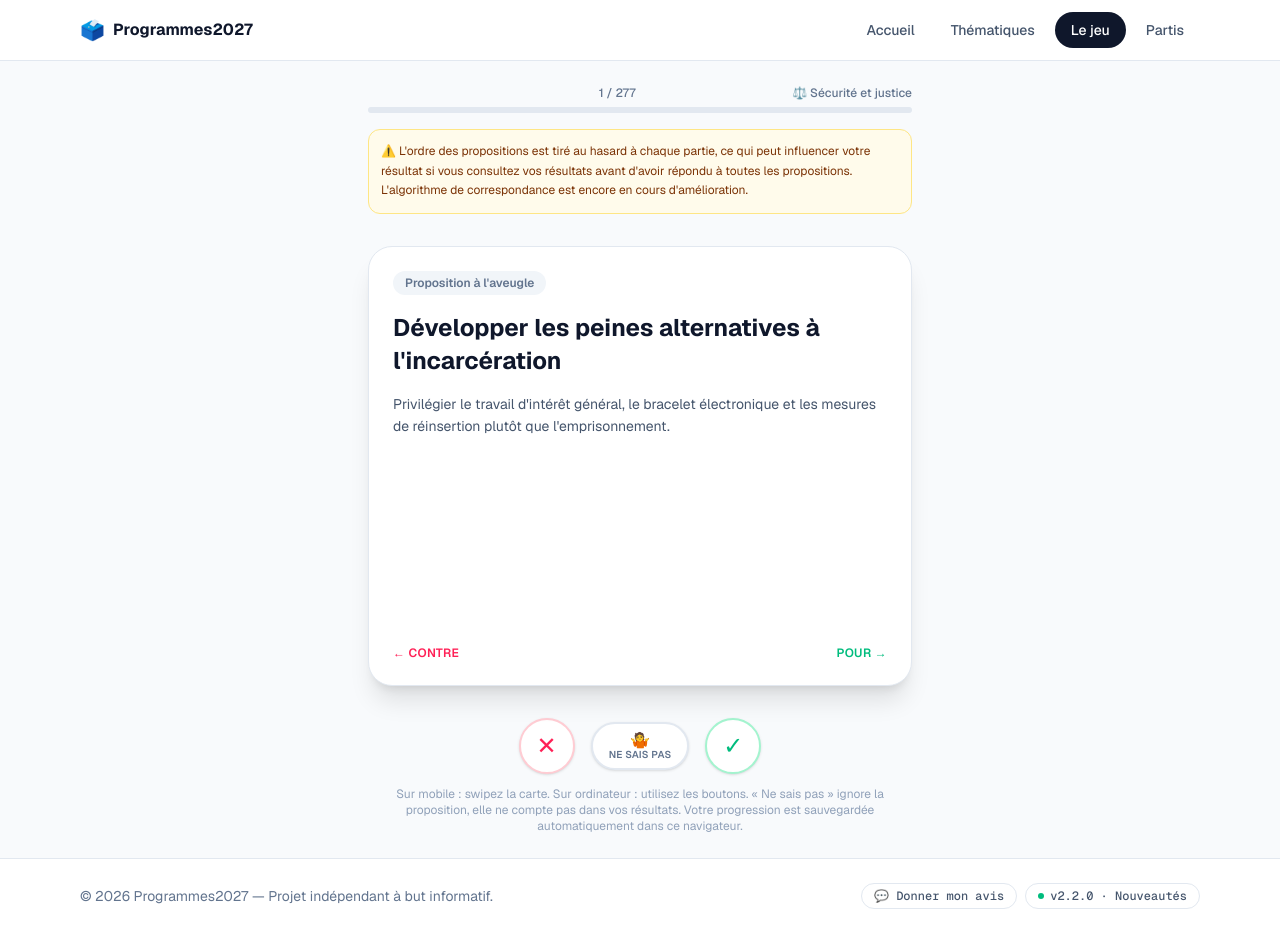
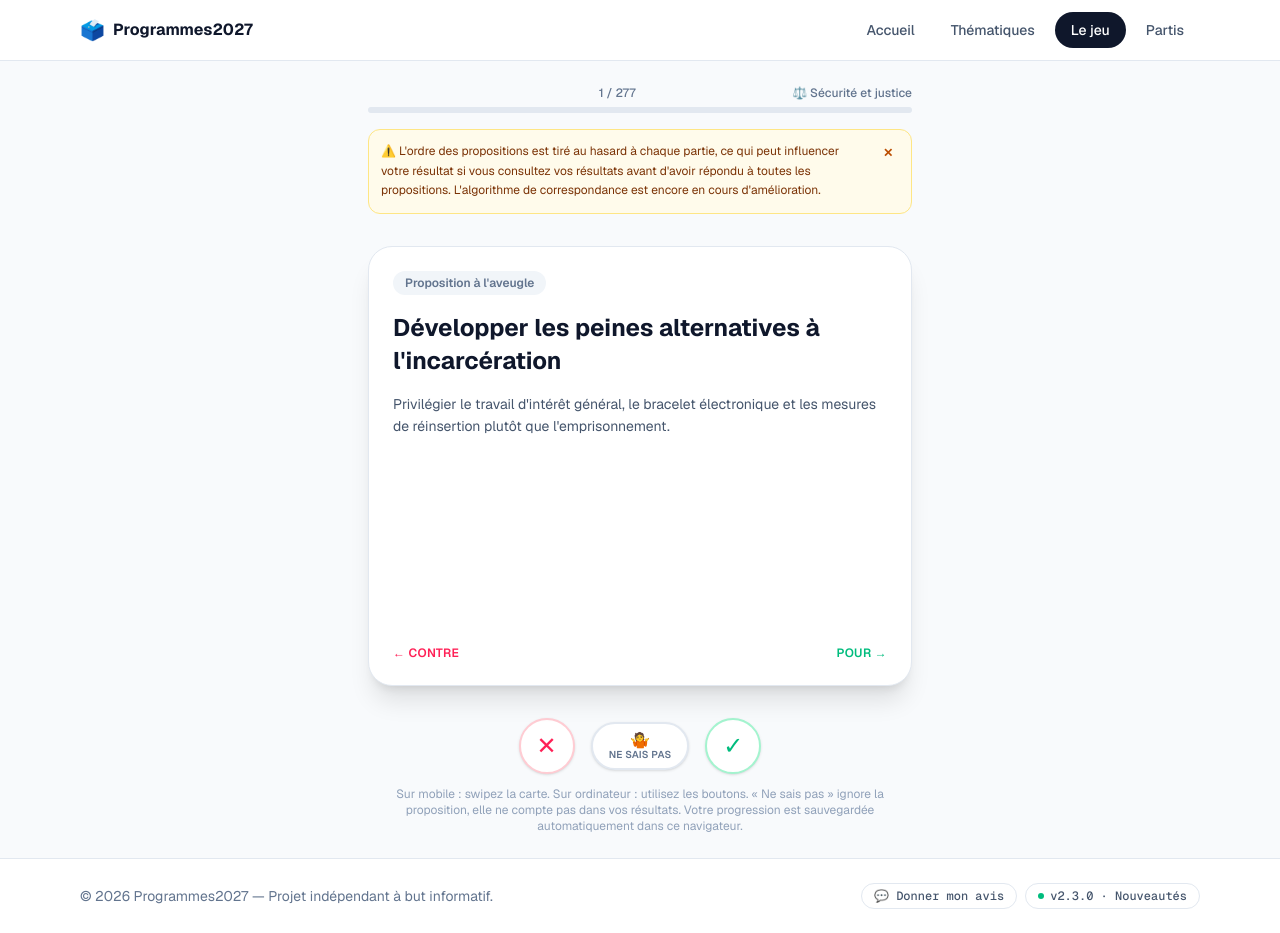
Before and after one commit to ghostwan/Programmes2027, a Next.js app: page /jeu in a window 1280 px wide. Built offline with nearby package versions, Linux system fonts and the light colour scheme.

Commit message:
Allow dismissing the quiz random-order warning
- Add a close button to the quiz disclaimer; dismissal is persisted in
  localStorage so it stays hidden on future visits once acknowledged

```diff
--- a/package.json
+++ b/package.json
@@ -1,6 +1,6 @@
 {
   "name": "programmes2027",
-  "version": "2.2.0",
+  "version": "2.3.0",
   "private": true,
   "scripts": {
     "predev": "node scripts/generate-changelog-data.mjs",
--- a/src/components/SwipeGame.tsx
+++ b/src/components/SwipeGame.tsx
@@ -6,7 +6,12 @@ import { motion, useAnimation, type PanInfo } from "framer-motion";
 import { propositions, propositionById } from "@/lib/data/propositions";
 import { themeById } from "@/lib/data/themes";
 import { Answer, AnswersMap, GameState } from "@/lib/types";
-import { ANSWERS_STORAGE_KEY, GAME_STATE_STORAGE_KEY, MIN_ANSWERS_FOR_EARLY_RESULTS } from "@/lib/storage";
+import {
+  ANSWERS_STORAGE_KEY,
+  GAME_STATE_STORAGE_KEY,
+  MIN_ANSWERS_FOR_EARLY_RESULTS,
+  QUIZ_WARNING_DISMISSED_KEY,
+} from "@/lib/storage";
 
 function shuffle<T>(arr: T[]): T[] {
   const a = [...arr];
@@ -104,6 +109,18 @@ function GamePlay({ initialSavedState }: { initialSavedState: GameState | null }
     () => initialSavedState?.answers ?? {}
   );
   const [resumed] = useState(() => (initialSavedState?.index ?? 0) > 0);
+  const [warningDismissed, setWarningDismissed] = useState(
+    () =>
+      typeof window !== "undefined" &&
+      window.localStorage.getItem(QUIZ_WARNING_DISMISSED_KEY) === "1"
+  );
+
+  function dismissWarning() {
+    setWarningDismissed(true);
+    if (typeof window !== "undefined") {
+      window.localStorage.setItem(QUIZ_WARNING_DISMISSED_KEY, "1");
+    }
+  }
 
   const deck = useMemo(
     () => deckIds.map((id) => propositionById[id]).filter(Boolean),
@@ -247,13 +264,24 @@ function GamePlay({ initialSavedState }: { initialSavedState: GameState | null }
         )}
       </div>
 
-      <p className="mb-4 rounded-xl border border-amber-200 bg-amber-50 p-3 text-xs leading-relaxed text-amber-900">
-        ⚠️ L&apos;ordre des propositions est tiré au hasard à chaque partie,
-        ce qui peut influencer votre résultat si vous consultez vos résultats
-        avant d&apos;avoir répondu à toutes les propositions. L&apos;algorithme
-        de correspondance est encore en cours d&apos;amélioration.
-      </p>
-
+      {!warningDismissed && (
+        <p className="mb-4 flex items-start gap-2 rounded-xl border border-amber-200 bg-amber-50 p-3 text-xs leading-relaxed text-amber-900">
+          <span className="flex-1">
+            ⚠️ L&apos;ordre des propositions est tiré au hasard à chaque partie,
+            ce qui peut influencer votre résultat si vous consultez vos résultats
+            avant d&apos;avoir répondu à toutes les propositions. L&apos;algorithme
+            de correspondance est encore en cours d&apos;amélioration.
+          </span>
+          <button
+            type="button"
+            onClick={dismissWarning}
+            aria-label="Masquer cet avertissement"
+            className="shrink-0 rounded-full px-1.5 py-0.5 font-bold text-amber-700 hover:bg-amber-100 hover:text-amber-900"
+          >
+            ✕
+          </button>
+        </p>
+      )}
       {/* Card */}
       <div className="relative flex flex-1 items-center justify-center py-4">
         <motion.div
--- a/src/lib/generated/changelog-data.json
+++ b/src/lib/generated/changelog-data.json
@@ -1,4 +1,19 @@
 [
+  {
+    "version": "2.3.0",
+    "date": "2026-08-20",
+    "categories": [
+      {
+        "name": "Ajouté",
+        "items": [
+          "Un avertissement dans le jeu précisant que l'ordre aléatoire des propositions peut influencer le résultat en cas de consultation anticipée, et que l'algorithme de correspondance est encore en cours d'amélioration.",
+          "Un réglage sur la page de résultats permettant de choisir comment traiter l'absence de position connue d'un parti sur une proposition : soit on ne sait simplement pas (par défaut, neutre), soit on considère que le parti s'y oppose implicitement, ce qui peut alors faire baisser son score de correspondance. Le choix est mémorisé d'une visite à l'autre.",
+          "Un bouton « ← Précédent » dans le jeu, permettant de revenir à la proposition précédente pour changer sa réponse.",
+          "Un bouton « Donner mon avis » en bas de chaque page, qui ouvre une issue GitHub pré-remplie pour signaler un bug, suggérer une amélioration ou poser une question, sans passer par notre serveur."
+        ]
+      }
+    ]
+  },
   {
     "version": "2.2.0",
     "date": "2026-08-20",
--- a/src/lib/storage.ts
+++ b/src/lib/storage.ts
@@ -79,3 +79,10 @@ export function setAssumeOppositionSetting(value: boolean) {
   window.localStorage.setItem(ASSUME_OPPOSITION_STORAGE_KEY, value ? "1" : "0");
   window.dispatchEvent(new Event(ASSUME_OPPOSITION_CHANGE_EVENT));
 }
+
+/**
+ * Whether the user has dismissed the "random order / algorithm still
+ * being refined" disclaimer shown in the quiz. Persisted so it stays
+ * hidden on future visits once acknowledged.
+ */
+export const QUIZ_WARNING_DISMISSED_KEY = "programmes2027:quiz-warning-dismissed";
```
Also changed, not shown: 1 other file (tests, documents, lock files or other folders).
